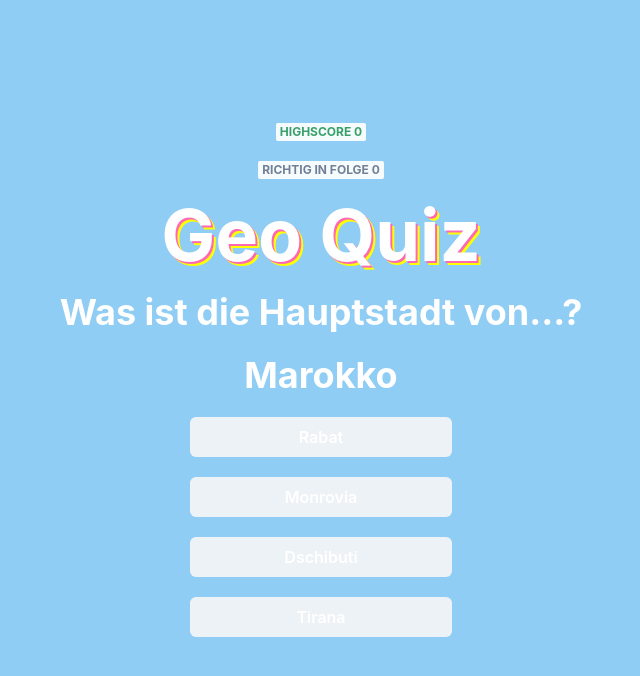
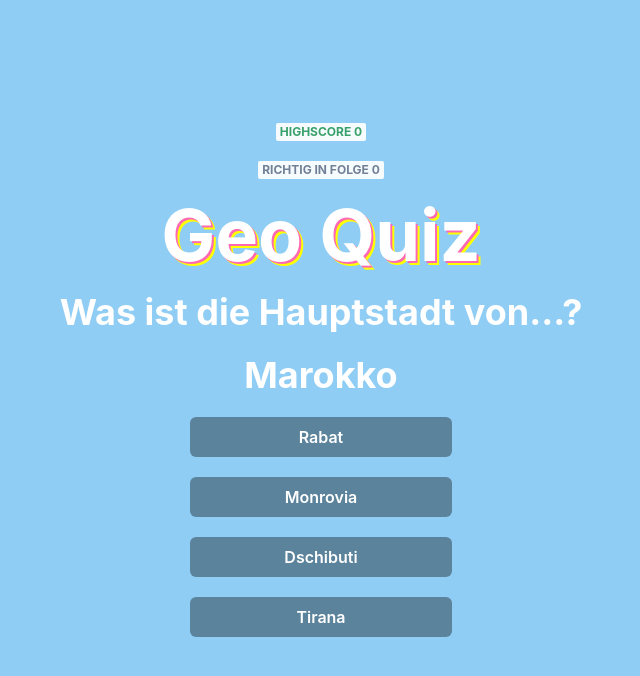
Before and after one commit to flofehrenbacher/geo-quiz, a Next.js app: page / in a window 1280 px wide. Shown: the top 676 px of the page, without its empty margins (319-959 px from the left). Built offline with nearby package versions, Linux system fonts and the light colour scheme.

Commit message:
fix: pwa and colors

```diff
--- a/src/pages/index.tsx
+++ b/src/pages/index.tsx
@@ -45,6 +45,7 @@ const Home: NextPage = () => {
     <main>
       <Head>
         <title>Geo Quiz</title>
+        <link rel="manifest" href="/manifest.json" />
       </Head>
       <Center
         bg={quizState === 'question' ? 'blue.200' : quizState === 'right' ? 'green.200' : 'red.200'}
@@ -76,12 +77,12 @@ const Home: NextPage = () => {
                 key={capitalOption.name}
                 w="50%"
                 disabled={quizState !== 'question'}
-                colorScheme={'blackAlpha.900'}
+                colorScheme={'blackAlpha'}
                 bg={
                   chosenAnswer?.capital === capitalOption.capital &&
                   chosenAnswer?.capital === country.capital
                     ? 'green'
-                    : 'gray.100'
+                    : undefined
                 }
                 onClick={() => onChooseAnswer(capitalOption)}
               >
```
